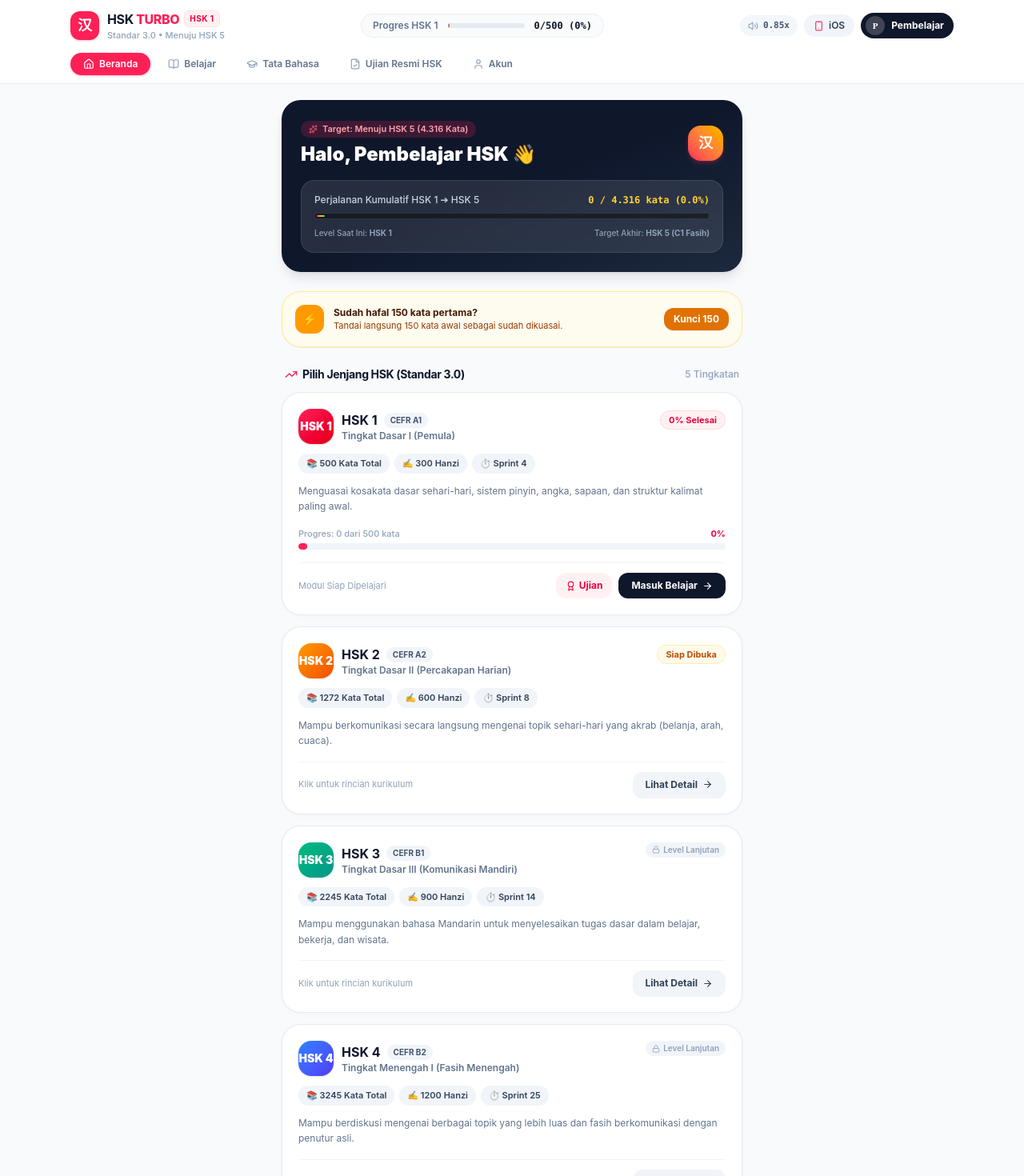
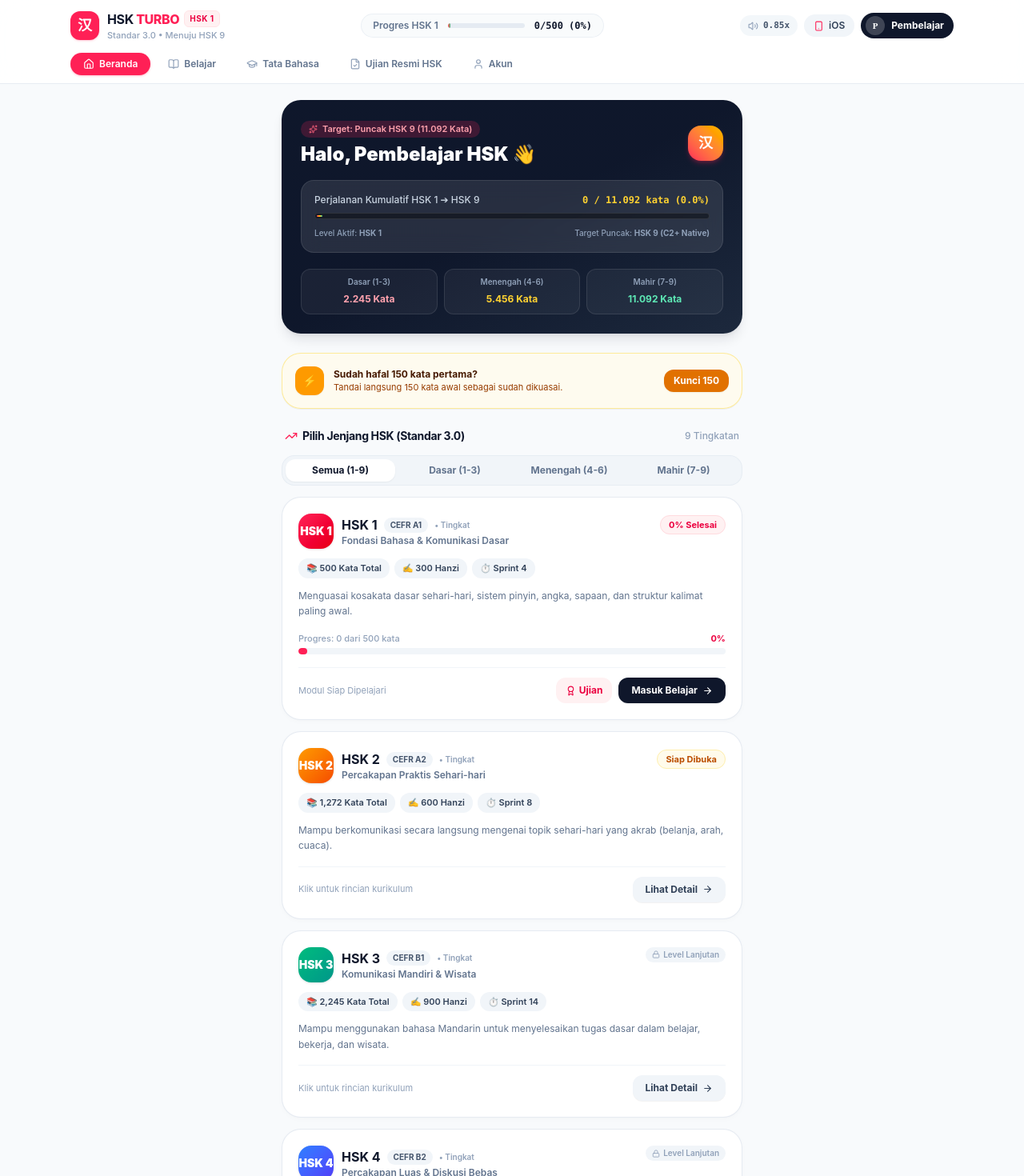
Before and after one commit to arumseduh-commits/hsktraining, a React (Vite) app: page / in a window 1280 px wide. Shown: the top 1470 px of the page at 80% size. Built offline with nearby package versions, Linux system fonts and the light colour scheme.

Commit message:
feat: expand to full HSK 1-9 Standar 3.0 curriculum (11,092 words)

```diff
--- a/src/components/HomeScreen.jsx
+++ b/src/components/HomeScreen.jsx
@@ -10,9 +10,10 @@
   Award,
   Zap,
   TrendingUp,
-  Info
+  Info,
+  GraduationCap
 } from 'lucide-react';
-import { HSK_LEVELS_CONFIG } from '../data/hskLevelsConfig';
+import { HSK_LEVELS_CONFIG, TOTAL_HSK9_WORDS } from '../data/hskLevelsConfig';
 import { useLearning } from '../context/LearningContext';
 
 export default function HomeScreen({ onSelectLevel, onOpenStudyTab, onOpenExamTab }) {
@@ -26,13 +27,13 @@
   } = useLearning();
 
   const [previewLevel, setPreviewLevel] = useState(null);
+  const [selectedCategory, setSelectedCategory] = useState('all'); // 'all', 'dasar', 'menengah', 'mahir'
 
   const totalHsk1Words = words.length;
   const hsk1Percent = Math.round((totalMastered / totalHsk1Words) * 100);
 
-  // Overall journey toward HSK 5 (total 4316 words)
-  const totalHsk5JourneyWords = 4316;
-  const overallJourneyPercent = ((totalMastered / totalHsk5JourneyWords) * 100).toFixed(1);
+  // Overall journey toward HSK 9 (11,092 words)
+  const overallJourneyPercent = ((totalMastered / TOTAL_HSK9_WORDS) * 100).toFixed(1);
 
   const handleCardClick = (lvlConfig) => {
     if (lvlConfig.level === 1) {
@@ -43,6 +44,10 @@
     }
   };
 
+  const filteredLevels = selectedCategory === 'all'
+    ? HSK_LEVELS_CONFIG
+    : HSK_LEVELS_CONFIG.filter(l => l.category === selectedCategory);
+
   return (
     <div className="space-y-6 animate-fade-in pb-16 max-w-xl mx-auto">
       {/* User Greeting & Journey Milestone Hero */}
@@ -51,7 +56,7 @@
           <div>
             <div className="inline-flex items-center gap-1.5 px-2.5 py-0.5 rounded-full bg-rose-500/20 text-rose-300 text-[11px] font-semibold">
               <Sparkles size={11} className="text-rose-400" />
-              <span>Target: Menuju HSK 5 (4.316 Kata)</span>
+              <span>Target: Puncak HSK 9 (11.092 Kata)</span>
             </div>
             <h2 className="text-xl sm:text-2xl font-black text-white mt-1">
               Halo, {candidateName} 👋
@@ -63,21 +68,37 @@
           </div>
         </div>
 
-        {/* Global Journey Progress toward HSK 5 */}
+        {/* Global Journey Progress toward HSK 9 */}
         <div className="bg-white/10 backdrop-blur-md rounded-2xl p-4 border border-white/10 space-y-2">
           <div className="flex justify-between items-center text-xs">
-            <span className="text-slate-300 font-medium">Perjalanan Kumulatif HSK 1 ➔ HSK 5</span>
-            <span className="text-amber-300 font-bold font-mono">{totalMastered} / 4.316 kata ({overallJourneyPercent}%)</span>
+            <span className="text-slate-300 font-medium">Perjalanan Kumulatif HSK 1 ➔ HSK 9</span>
+            <span className="text-amber-300 font-bold font-mono">{totalMastered} / 11.092 kata ({overallJourneyPercent}%)</span>
           </div>
           <div className="h-2 w-full bg-black/40 rounded-full overflow-hidden p-0.5 border border-white/10">
             <div
               className="h-full bg-gradient-to-r from-rose-500 via-amber-400 to-emerald-400 rounded-full transition-all duration-700"
-              style={{ width: `${Math.max(parseFloat(overallJourneyPercent), 2)}%` }}
+              style={{ width: `${Math.max(parseFloat(overallJourneyPercent), 1.5)}%` }}
             />
           </div>
           <div className="flex justify-between items-center text-[10px] text-slate-400 font-medium pt-0.5">
-            <span>Level Saat Ini: <strong>HSK {currentLevel}</strong></span>
-            <span>Target Akhir: <strong>HSK 5 (C1 Fasih)</strong></span>
+            <span>Level Aktif: <strong>HSK {currentLevel}</strong></span>
+            <span>Target Puncak: <strong>HSK 9 (C2+ Native)</strong></span>
+          </div>
+        </div>
+
+        {/* 3 Major HSK 3.0 Bands Indicator */}
+        <div className="grid grid-cols-3 gap-2 pt-1 text-center">
+          <div className="p-2 rounded-xl bg-white/5 border border-white/10">
+            <span className="text-[10px] text-slate-400 block font-semibold">Dasar (1-3)</span>
+            <span className="text-xs font-bold text-rose-300">2.245 Kata</span>
+          </div>
+          <div className="p-2 rounded-xl bg-white/5 border border-white/10">
+            <span className="text-[10px] text-slate-400 block font-semibold">Menengah (4-6)</span>
+            <span className="text-xs font-bold text-amber-300">5.456 Kata</span>
+          </div>
+          <div className="p-2 rounded-xl bg-white/5 border border-white/10">
+            <span className="text-[10px] text-slate-400 block font-semibold">Mahir (7-9)</span>
+            <span className="text-xs font-bold text-emerald-300">11.092 Kata</span>
           </div>
         </div>
       </div>
@@ -103,18 +124,41 @@
         </div>
       )}
 
-      {/* HSK 1 - HSK 5 INTERACTIVE CARDS LIST */}
-      <div className="space-y-3">
+      {/* HSK 1 - HSK 9 INTERACTIVE CARDS LIST */}
+      <div className="space-y-3.5">
         <div className="flex items-center justify-between px-1">
           <h3 className="text-sm font-bold text-slate-900 tracking-tight flex items-center gap-1.5">
             <TrendingUp size={16} className="text-rose-500" />
             <span>Pilih Jenjang HSK (Standar 3.0)</span>
           </h3>
-          <span className="text-xs text-slate-400 font-medium">5 Tingkatan</span>
+          <span className="text-xs text-slate-400 font-medium">9 Tingkatan</span>
         </div>
 
+        {/* Category Filter Tabs */}
+        <div className="flex items-center gap-1.5 p-1 bg-slate-100 rounded-2xl border border-slate-200/60 overflow-x-auto no-scrollbar">
+          {[
+            { id: 'all', label: 'Semua (1-9)' },
+            { id: 'dasar', label: 'Dasar (1-3)' },
+            { id: 'menengah', label: 'Menengah (4-6)' },
+            { id: 'mahir', label: 'Mahir (7-9)' },
+          ].map((cat) => (
+            <button
+              key={cat.id}
+              onClick={() => setSelectedCategory(cat.id)}
+              className={`flex-1 py-1.5 px-3 rounded-xl text-xs font-bold transition-all whitespace-nowrap text-center ${
+                selectedCategory === cat.id
+                  ? 'bg-white text-slate-900 shadow-xs'
+                  : 'text-slate-500 hover:text-slate-800'
+              }`}
+            >
+              {cat.label}
+            </button>
+          ))}
+        </div>
+
+        {/* Cards List */}
         <div className="space-y-3.5">
-          {HSK_LEVELS_CONFIG.map((lvl) => {
+          {filteredLevels.map((lvl) => {
             const isLevel1 = lvl.level === 1;
             const progress = isLevel1 ? hsk1Percent : 0;
             const isCurrentActive = currentLevel === lvl.level;
@@ -142,6 +186,9 @@
                         </h4>
                         <span className="text-[10px] font-bold px-2 py-0.5 rounded-full bg-slate-100 text-slate-600">
                           CEFR {lvl.cefr}
+                        </span>
+                        <span className="text-[10px] font-semibold text-slate-400 hidden sm:inline">
+                          • {lvl.categoryLabel.split(' ')[0]}
                         </span>
                       </div>
                       <p className="text-xs font-semibold text-slate-500">
@@ -172,10 +219,10 @@
                 {/* Level metrics pills */}
                 <div className="flex flex-wrap items-center gap-1.5 my-3 text-[11px] font-semibold">
                   <span className="px-2.5 py-1 rounded-xl bg-slate-100 text-slate-700">
-                    📚 {lvl.totalWords} Kata Total
+                    📚 {lvl.totalWords.toLocaleString()} Kata Total
                   </span>
                   <span className="px-2.5 py-1 rounded-xl bg-slate-100 text-slate-700">
-                    ✍️ {lvl.hanziCount} Hanzi
+                    ✍️ {lvl.hanziCount.toLocaleString()} Hanzi
                   </span>
                   <span className="px-2.5 py-1 rounded-xl bg-slate-100 text-slate-700">
                     ⏱️ {lvl.sprintProtocol.split(' ')[0]} {lvl.sprintProtocol.split(' ')[1]}
@@ -245,7 +292,7 @@
         </div>
       </div>
 
-      {/* Level Preview Modal for HSK 2-5 */}
+      {/* Level Preview Modal for HSK 2-9 */}
       {previewLevel && (
         <div className="fixed inset-0 z-50 flex items-center justify-center p-4 bg-slate-900/40 backdrop-blur-md animate-fade-in">
           <div className="bg-white rounded-3xl max-w-md w-full p-6 shadow-2xl border border-slate-100 space-y-4">
@@ -254,17 +301,19 @@
                 {previewLevel.code}
               </div>
               <div>
-                <h4 className="text-base font-bold text-slate-900">{previewLevel.code} — {previewLevel.title}</h4>
-                <span className="text-xs font-semibold text-slate-500">Standar Internasional CEFR {previewLevel.cefr}</span>
+                <div className="flex items-center gap-2">
+                  <h4 className="text-base font-bold text-slate-900">{previewLevel.code} — {previewLevel.title}</h4>
+                </div>
+                <span className="text-xs font-semibold text-slate-500">Standar Internasional CEFR {previewLevel.cefr} • {previewLevel.categoryLabel}</span>
               </div>
             </div>
 
             <div className="p-3.5 bg-slate-50 rounded-2xl text-xs text-slate-700 space-y-2">
               <p><strong>Target Kompetensi:</strong> {previewLevel.targetDescription}</p>
               <div className="grid grid-cols-2 gap-2 pt-1 font-semibold text-slate-600">
-                <div>• Total: {previewLevel.totalWords} Kosakata</div>
-                <div>• Tambahan: +{previewLevel.newWords} Kata Baru</div>
-                <div>• Hanzi: {previewLevel.hanziCount} Karakter</div>
+                <div>• Total: {previewLevel.totalWords.toLocaleString()} Kosakata</div>
+                <div>• Tambahan: +{previewLevel.newWords.toLocaleString()} Kata Baru</div>
+                <div>• Hanzi: {previewLevel.hanziCount.toLocaleString()} Karakter</div>
                 <div>• Rekomendasi: {previewLevel.sprintProtocol}</div>
               </div>
             </div>
@@ -272,7 +321,7 @@
             <div className="p-3 bg-amber-50 rounded-2xl border border-amber-200 text-xs text-amber-900 flex items-start gap-2">
               <Info size={16} className="text-amber-600 shrink-0 mt-0.5" />
               <span>
-                Saat ini Anda berada di tahap <strong>HSK 1 (Sprint 4 Hari)</strong>. Setelah lulus simulasi ujian HSK 1, kurikulum {previewLevel.code} akan langsung terbuka untuk dipelajari!
+                Saat ini Anda berada di tahap <strong>HSK 1 (Sprint 4 Hari)</strong>. Setelah lulus simulasi ujian resmi HSK 1, kurikulum {previewLevel.code} akan langsung terbuka untuk dipelajari!
               </span>
             </div>
 
--- a/src/components/Navbar.jsx
+++ b/src/components/Navbar.jsx
@@ -55,7 +55,7 @@
                 </span>
               </div>
               <p className="text-[11px] text-slate-400 font-medium hidden sm:block">
-                Standar 3.0 • Menuju HSK 5
+                Standar 3.0 • Menuju HSK 9
               </p>
             </div>
           </div>
--- a/src/components/ProfileView.jsx
+++ b/src/components/ProfileView.jsx
@@ -12,6 +12,7 @@
   ShieldCheck
 } from 'lucide-react';
 import { useLearning } from '../context/LearningContext';
+import { TOTAL_HSK9_WORDS } from '../data/hskLevelsConfig';
 import OfficialCertificateModal from './OfficialCertificateModal';
 
 export default function ProfileView() {
@@ -41,7 +42,7 @@
     }
   };
 
-  const totalJourneyWords = 4316; // HSK 1-5
+  const totalJourneyWords = TOTAL_HSK9_WORDS; // HSK 1-9 (11,092 kata)
   const percentJourney = ((totalMastered / totalJourneyWords) * 100).toFixed(1);
 
   return (
@@ -60,7 +61,7 @@
               </span>
             </div>
             <p className="text-xs text-slate-400 mt-0.5">
-              Target Jangka Panjang: Menguasai HSK 5
+              Target Jangka Panjang: Menguasai HSK 9 (11.092 Kata)
             </p>
           </div>
         </div>
@@ -109,23 +110,68 @@
           </div>
 
           <div className="p-3.5 bg-slate-50 rounded-2xl border border-slate-100">
-            <span className="text-[10px] text-slate-400 font-semibold uppercase block">Menuju HSK 5</span>
+            <span className="text-[10px] text-slate-400 font-semibold uppercase block">Menuju HSK 9</span>
             <span className="text-2xl font-black text-rose-600 font-mono mt-0.5 block">{percentJourney}%</span>
-            <span className="text-[10px] text-slate-400">dari 4.316 kata total</span>
+            <span className="text-[10px] text-slate-400">dari 11.092 kata total</span>
           </div>
         </div>
 
         {/* Milestone Milestones */}
-        <div className="space-y-2 pt-2">
+        <div className="space-y-3 pt-2">
+          {/* Milestone HSK 1 */}
+          <div className="space-y-1">
             <div className="flex items-center justify-between text-xs font-semibold text-slate-700">
-            <span>Milestone 1: HSK 1 (500 kata)</span>
+              <span>Fondasi: HSK 1 (500 kata)</span>
               <span className="text-rose-600 font-mono">{totalMastered >= 500 ? '100%' : `${Math.round((totalMastered/500)*100)}%`}</span>
             </div>
-          <div className="h-2 w-full bg-slate-100 rounded-full overflow-hidden">
+            <div className="h-1.5 w-full bg-slate-100 rounded-full overflow-hidden">
               <div
                 className="h-full bg-rose-500 rounded-full transition-all duration-500"
                 style={{ width: `${Math.min(100, Math.round((totalMastered/500)*100))}%` }}
               />
+            </div>
+          </div>
+
+          {/* Milestone HSK 3 */}
+          <div className="space-y-1">
+            <div className="flex items-center justify-between text-xs font-semibold text-slate-700">
+              <span>Tingkat Dasar: HSK 3 (2.245 kata)</span>
+              <span className="text-amber-600 font-mono">{totalMastered >= 2245 ? '100%' : `${Math.round((totalMastered/2245)*100)}%`}</span>
+            </div>
+            <div className="h-1.5 w-full bg-slate-100 rounded-full overflow-hidden">
+              <div
+                className="h-full bg-amber-500 rounded-full transition-all duration-500"
+                style={{ width: `${Math.min(100, Math.round((totalMastered/2245)*100))}%` }}
+              />
+            </div>
+          </div>
+
+          {/* Milestone HSK 6 */}
+          <div className="space-y-1">
+            <div className="flex items-center justify-between text-xs font-semibold text-slate-700">
+              <span>Tingkat Menengah: HSK 6 (5.456 kata)</span>
+              <span className="text-blue-600 font-mono">{totalMastered >= 5456 ? '100%' : `${Math.round((totalMastered/5456)*100)}%`}</span>
+            </div>
+            <div className="h-1.5 w-full bg-slate-100 rounded-full overflow-hidden">
+              <div
+                className="h-full bg-blue-500 rounded-full transition-all duration-500"
+                style={{ width: `${Math.min(100, Math.round((totalMastered/5456)*100))}%` }}
+              />
+            </div>
+          </div>
+
+          {/* Milestone HSK 9 */}
+          <div className="space-y-1">
+            <div className="flex items-center justify-between text-xs font-semibold text-slate-700">
+              <span>Puncak Mahir: HSK 9 (11.092 kata)</span>
+              <span className="text-purple-600 font-mono">{totalMastered >= 11092 ? '100%' : `${percentJourney}%`}</span>
+            </div>
+            <div className="h-1.5 w-full bg-slate-100 rounded-full overflow-hidden">
+              <div
+                className="h-full bg-purple-500 rounded-full transition-all duration-500"
+                style={{ width: `${Math.min(100, parseFloat(percentJourney))}%` }}
+              />
+            </div>
           </div>
         </div>
       </div>
--- a/src/data/hskLevelsConfig.js
+++ b/src/data/hskLevelsConfig.js
@@ -1,10 +1,14 @@
-// Konfigurasi Standar 5 Level HSK 3.0 (HSK 1 s/d HSK 5)
+// Konfigurasi Lengkap Standar 9 Level HSK 3.0 (HSK 1 s/d HSK 9)
+// Standar Baru Kementerian Pendidikan Tiongkok (MOE) & CTI 汉考国际
 
 export const HSK_LEVELS_CONFIG = [
+  // --- TINGKAT DASAR (初等 / ELEMENTARY) ---
   {
     level: 1,
     code: "HSK 1",
-    title: "Tingkat Dasar I (Pemula)",
+    category: "dasar",
+    categoryLabel: "Tingkat Dasar (初等)",
+    title: "Fondasi Bahasa & Komunikasi Dasar",
     desc: "Menguasai kosakata dasar sehari-hari, sistem pinyin, angka, sapaan, dan struktur kalimat paling awal.",
     totalWords: 500,
     newWords: 500,
@@ -15,13 +19,15 @@
     accentBg: "bg-rose-50 border-rose-200 text-rose-700",
     badgeColor: "bg-rose-500 text-white",
     ringColor: "#f43f5e",
-    status: "active", // active, available, locked
+    status: "active",
     targetDescription: "Memahami dan menggunakan kalimat sederhana untuk kebutuhan praktis dasar."
   },
   {
     level: 2,
     code: "HSK 2",
-    title: "Tingkat Dasar II (Percakapan Harian)",
+    category: "dasar",
+    categoryLabel: "Tingkat Dasar (初等)",
+    title: "Percakapan Praktis Sehari-hari",
     desc: "Mampu berkomunikasi secara langsung mengenai topik sehari-hari yang akrab (belanja, arah, cuaca).",
     totalWords: 1272,
     newWords: 772,
@@ -38,7 +44,9 @@
   {
     level: 3,
     code: "HSK 3",
-    title: "Tingkat Dasar III (Komunikasi Mandiri)",
+    category: "dasar",
+    categoryLabel: "Tingkat Dasar (初等)",
+    title: "Komunikasi Mandiri & Wisata",
     desc: "Mampu menggunakan bahasa Mandarin untuk menyelesaikan tugas dasar dalam belajar, bekerja, dan wisata.",
     totalWords: 2245,
     newWords: 973,
@@ -52,10 +60,14 @@
     status: "preview",
     targetDescription: "Mandiri berkomunikasi dalam sebagian besar situasi perjalanan atau kehidupan di Tiongkok."
   },
+
+  // --- TINGKAT MENENGAH (中等 / INTERMEDIATE) ---
   {
     level: 4,
     code: "HSK 4",
-    title: "Tingkat Menengah I (Fasih Menengah)",
+    category: "menengah",
+    categoryLabel: "Tingkat Menengah (中等)",
+    title: "Percakapan Luas & Diskusi Bebas",
     desc: "Mampu berdiskusi mengenai berbagai topik yang lebih luas dan fasih berkomunikasi dengan penutur asli.",
     totalWords: 3245,
     newWords: 1000,
@@ -72,7 +84,9 @@
   {
     level: 5,
     code: "HSK 5",
-    title: "Tingkat Menengah II (Tingkat Lanjut Profesional)",
+    category: "menengah",
+    categoryLabel: "Tingkat Menengah (中等)",
+    title: "Kelancaran Profesional & Media",
     desc: "Mampu membaca surat kabar dan majalah Tiongkok, menonton film, serta menyampaikan pidato lengkap.",
     totalWords: 4316,
     newWords: 1071,
@@ -85,5 +99,85 @@
     ringColor: "#8b5cf6",
     status: "preview",
     targetDescription: "Standar bekerja profesional dan kuliah pascasarjana (S2) di Tiongkok."
+  },
+  {
+    level: 6,
+    code: "HSK 6",
+    category: "menengah",
+    categoryLabel: "Tingkat Menengah (中等)",
+    title: "Ekspresi Mendalam & Narasi Kompleks",
+    desc: "Mampu dengan mudah memahami segala informasi yang didengar atau dibaca dalam bahasa Mandarin serta mengekspresikan diri secara lisan dan tulisan dengan spontan dan lancar.",
+    totalWords: 5456,
+    newWords: 1140,
+    hanziCount: 1800,
+    cefr: "C2",
+    sprintProtocol: "Sprint 45 Hari (~25 kata/hari)",
+    color: "from-fuchsia-500 to-pink-600",
+    accentBg: "bg-fuchsia-50 border-fuchsia-200 text-fuchsia-700",
+    badgeColor: "bg-fuchsia-500 text-white",
+    ringColor: "#d946ef",
+    status: "preview",
+    targetDescription: "Tingkat puncak pendidikan akademik S3 dan kemampuan membaca literatur komprehensif."
+  },
+
+  // --- TINGKAT MAHIR / LANJUTAN (高等 / ADVANCED HSK 7-9) ---
+  {
+    level: 7,
+    code: "HSK 7",
+    category: "mahir",
+    categoryLabel: "Tingkat Mahir (高等)",
+    title: "Kajian Akademik & Komunikasi Spesialis",
+    desc: "Mampu melakukan riset ilmiah, berdiskusi mengenai topik sosiopolitik, filsafat, dan menulis artikel analitis formal.",
+    totalWords: 7000,
+    newWords: 1544,
+    hanziCount: 2200,
+    cefr: "C2",
+    sprintProtocol: "Sprint 60 Hari (~25 kata/hari)",
+    color: "from-teal-600 to-cyan-700",
+    accentBg: "bg-teal-50 border-teal-200 text-teal-800",
+    badgeColor: "bg-teal-600 text-white",
+    ringColor: "#0d9488",
+    status: "preview",
+    targetDescription: "Kemampuan analisis mendalam untuk peneliti dan ahli profesional tingkat internasional."
+  },
+  {
+    level: 8,
+    code: "HSK 8",
+    category: "mahir",
+    categoryLabel: "Tingkat Mahir (高等)",
+    title: "Debat Ilmiah, Terjemahan & Negosiasi Tingkat Tinggi",
+    desc: "Mampu menerjemahkan teks lintas budaya, menavigasi debat formal dan negosiasi diplomasi, serta mengapresiasi sastra klasik Tiongkok.",
+    totalWords: 9000,
+    newWords: 2000,
+    hanziCount: 2600,
+    cefr: "C2+",
+    sprintProtocol: "Sprint 75 Hari (~25 kata/hari)",
+    color: "from-indigo-600 to-blue-800",
+    accentBg: "bg-indigo-50 border-indigo-200 text-indigo-800",
+    badgeColor: "bg-indigo-600 text-white",
+    ringColor: "#4f46e5",
+    status: "preview",
+    targetDescription: "Standar penerjemah profesional, diplomat, dan akademisi penutur non-pribumi."
+  },
+  {
+    level: 9,
+    code: "HSK 9",
+    category: "mahir",
+    categoryLabel: "Tingkat Mahir (高等)",
+    title: "Kelancaran Setara Penutur Asli Akademisi (Puncak 3.0)",
+    desc: "Tingkat tertinggi HSK Standar 3.0. Menguasai nuansa bahasa yang halus, peribahasa klasik (Chengyu), literatur historis, dan berpikir kritis dalam standar penutur asli bertaraf cendekiawan.",
+    totalWords: 11092,
+    newWords: 2092,
+    hanziCount: 3000,
+    cefr: "C2+ Native",
+    sprintProtocol: "Sprint 90 Hari (~25 kata/hari)",
+    color: "from-amber-600 via-rose-600 to-purple-800",
+    accentBg: "bg-gradient-to-r from-amber-50 to-rose-50 border-amber-300 text-amber-900",
+    badgeColor: "bg-gradient-to-r from-amber-500 to-purple-600 text-white",
+    ringColor: "#b45309",
+    status: "preview",
+    targetDescription: "Standar tertinggi penguasaan bahasa Mandarin di dunia (11.092 kata & 3.000 karakter Hanzi)."
   }
 ];
+
+export const TOTAL_HSK9_WORDS = 11092;
--- a/vite.config.js
+++ b/vite.config.js
@@ -4,6 +4,7 @@
 
 // https://vite.dev/config/
 export default defineConfig({
+  base: './',
   plugins: [
     react(),
     tailwindcss(),
```
Also changed, not shown: 1 other file (tests, documents, lock files or other folders). Lines whose indentation alone changed are shown as unchanged.
